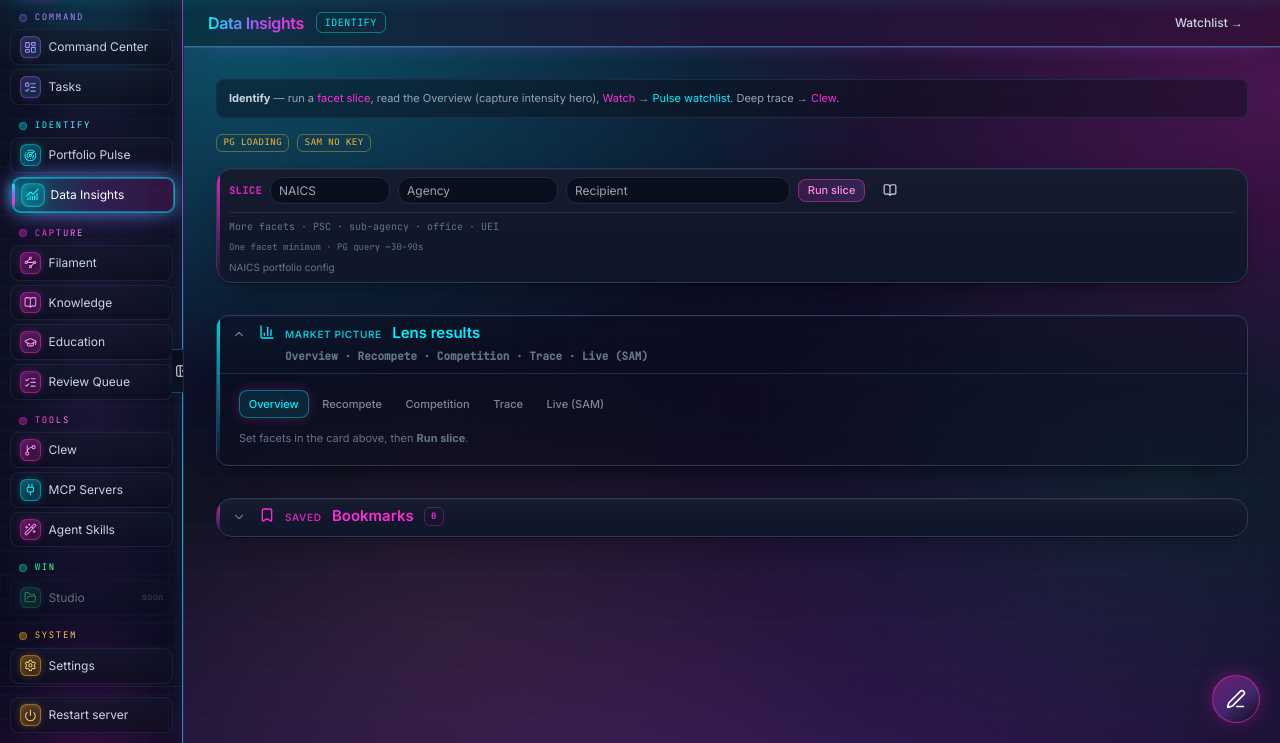
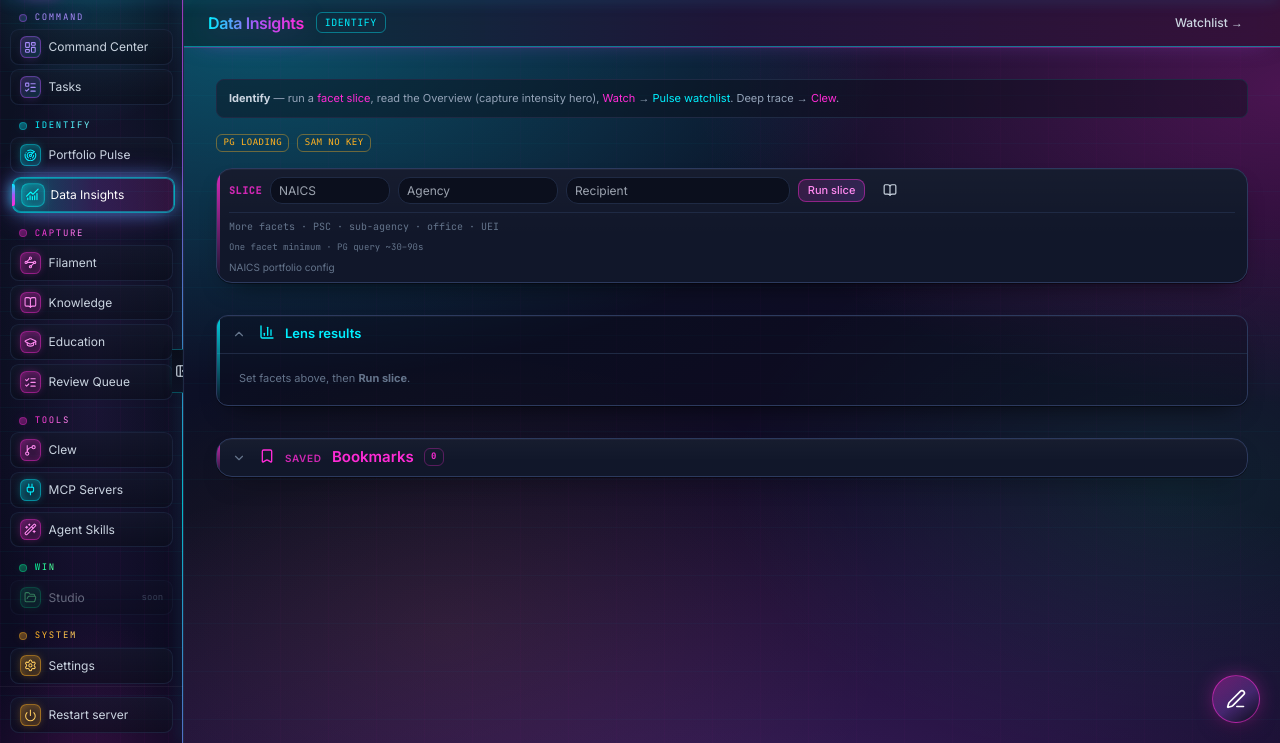
Before and after one commit to BdM-15/ariadne-capform, a FastAPI app: page /insights in a window 1280 px wide. Shown: the part 57-800 px from the top of the page. Run offline with FastAPI, Linux system fonts and the light colour scheme; some libraries are stand-ins or nearby versions.

Commit message:
fix(insights): render ECharts and trim lens card header
Chart options used tojson|e inside double-quoted attributes, which truncated JSON at the first quote and left empty chart hosts. Use single-quoted data-chart-option attrs like Clew drilldown. Remove redundant tab labels from lens card header and idle placeholder tabs. Re-init charts after HTMX settle.

```diff
--- a/backend/src/thread/ui/static/scripts/clew_charts.js
+++ b/backend/src/thread/ui/static/scripts/clew_charts.js
@@ -100,6 +100,12 @@
 
   window.addEventListener("resize", resizeAll);
 
+  function scheduleChartInit() {
+    window.requestAnimationFrame(function () {
+      window.initClewCharts();
+    });
+  }
+
   document.body.addEventListener("htmx:afterSwap", function (e) {
     var t = e.detail && e.detail.target;
     if (!t) return;
@@ -108,7 +114,18 @@
       t.id === "insights-slice-panel" ||
       (t.closest && (t.closest("#clew-results-panel") || t.closest("#insights-slice-panel")))
     ) {
-      window.initClewCharts();
+      scheduleChartInit();
+    }
+  });
+
+  document.body.addEventListener("htmx:afterSettle", function (e) {
+    var t = e.detail && e.detail.target;
+    if (!t) return;
+    if (
+      t.id === "insights-slice-panel" ||
+      (t.closest && t.closest("#insights-slice-panel"))
+    ) {
+      scheduleChartInit();
     }
   });
 
--- a/backend/src/thread/ui/templates/partials/insights_body.html
+++ b/backend/src/thread/ui/templates/partials/insights_body.html
@@ -96,11 +96,7 @@
           </span>
           <i data-lucide="bar-chart-3" class="w-4 h-4 text-neon-cyan shrink-0"></i>
           <div class="min-w-0">
-            <div class="insights-frame-title-row">
-              <span class="pulse-panel-kicker text-neon-cyan/80">Market picture</span>
-              <span class="pulse-panel-title text-neon-cyan">Lens results</span>
-            </div>
-            <p class="insights-frame-sub">Overview · Recompete · Competition · Trace · Live (SAM)</p>
+            <span class="pulse-panel-title text-neon-cyan">Lens results</span>
           </div>
         </div>
       </summary>
@@ -113,14 +109,7 @@
         {% include "partials/insights_slice_panel.html" %}
         {% else %}
         <div id="insights-slice-panel" class="insights-slice-panel">
-          <nav class="insights-lens-tabs flex flex-wrap gap-1 mb-3" aria-label="Insight lenses">
-            <span class="btn btn-compact text-xs btn-primary" aria-current="page">Overview</span>
-            <span class="btn btn-compact text-xs btn-ghost opacity-60">Recompete</span>
-            <span class="btn btn-compact text-xs btn-ghost opacity-60">Competition</span>
-            <span class="btn btn-compact text-xs btn-ghost opacity-60">Trace</span>
-            <span class="btn btn-compact text-xs btn-ghost opacity-60">Live (SAM)</span>
-          </nav>
-          <p class="insights-idle-hint">Set facets in the card above, then <strong>Run slice</strong>.</p>
+          <p class="insights-idle-hint">Set facets above, then <strong>Run slice</strong>.</p>
         </div>
         {% endif %}
       </div>
--- a/backend/src/thread/ui/templates/partials/insights_slice_panel.html
+++ b/backend/src/thread/ui/templates/partials/insights_slice_panel.html
@@ -29,8 +29,8 @@
       <p class="text-[11px] text-slate-500 mb-3">Set-aside and competition mix for the active slice.</p>
       {% if overview and overview.charts %}
       <div class="insights-overview-tertiary">
-        <div class="clew-echarts-host insights-echarts-compact" data-chart-option="{{ overview.charts.set_aside | tojson | e }}"></div>
-        <div class="clew-echarts-host insights-echarts-compact" data-chart-option="{{ overview.charts.extent_competed | tojson | e }}"></div>
+        <div class="clew-echarts-host insights-echarts-compact" data-chart-option='{{ overview.charts.set_aside | tojson }}'></div>
+        <div class="clew-echarts-host insights-echarts-compact" data-chart-option='{{ overview.charts.extent_competed | tojson }}'></div>
       </div>
       {% else %}
       <p class="insights-idle-hint">Run slice on Overview first.</p>
```
Also changed, not shown: backend/src/thread/ui/templates/partials/insights_overview_lens.html (+6 -6 lines), backend/tests/test_insights_lenses.py (+32 -1 lines).
